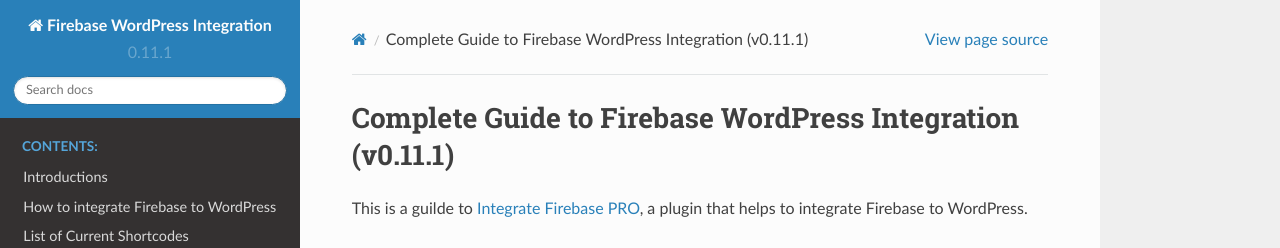
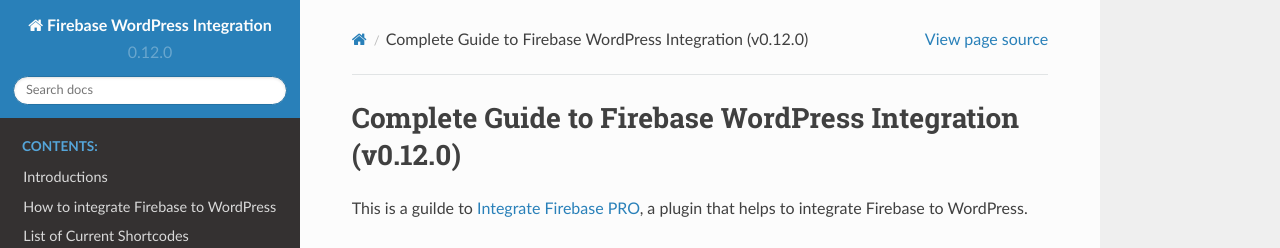
Before and after one commit to dalenguyen/firebase-wordpress-docs, a Sphinx documentation site: the page built from docs/index.rst, in a window 1280 px wide and 900 px high. Shown: the top 248 px of the window. Built offline with Sphinx 7.4.7 and the Read the Docs theme 2.0.0, drawn with Linux system fonts in a browser that asks for light colours; some of the changed text lies outside the part shown.

Commit message:
bumped version to 0.12.0

```diff
--- a/docs/change-log.rst
+++ b/docs/change-log.rst
@@ -2,6 +2,11 @@
 =============
 
 All notable changes to this project will be documented in this file.
+
+## [ 0.12.0 ] - 08-04-2020
+----------------------------------
+
+- Added filter feature for Users #29
 
 ## [ 0.11.1 ] - 07-04-2020
 ----------------------------------
--- a/docs/conf.py
+++ b/docs/conf.py
@@ -22,7 +22,7 @@
 author = u'Dale Nguyen'
 
 # The short X.Y version
-version = '0.11.1'
+version = '0.12.0'
 release = version
 
 # -- General configuration ---------------------------------------------------
--- a/docs/index.rst
+++ b/docs/index.rst
@@ -1,4 +1,4 @@
-Complete Guide to Firebase WordPress Integration (v0.11.1)
+Complete Guide to Firebase WordPress Integration (v0.12.0)
 ==========================================================
 
 This is a guilde to `Integrate Firebase PRO <https://firebase.dalenguyen.me/>`_, a plugin that helps to integrate Firebase to WordPress.
```
Also changed, not shown: docs/images/users/load-firebase-users.png.
